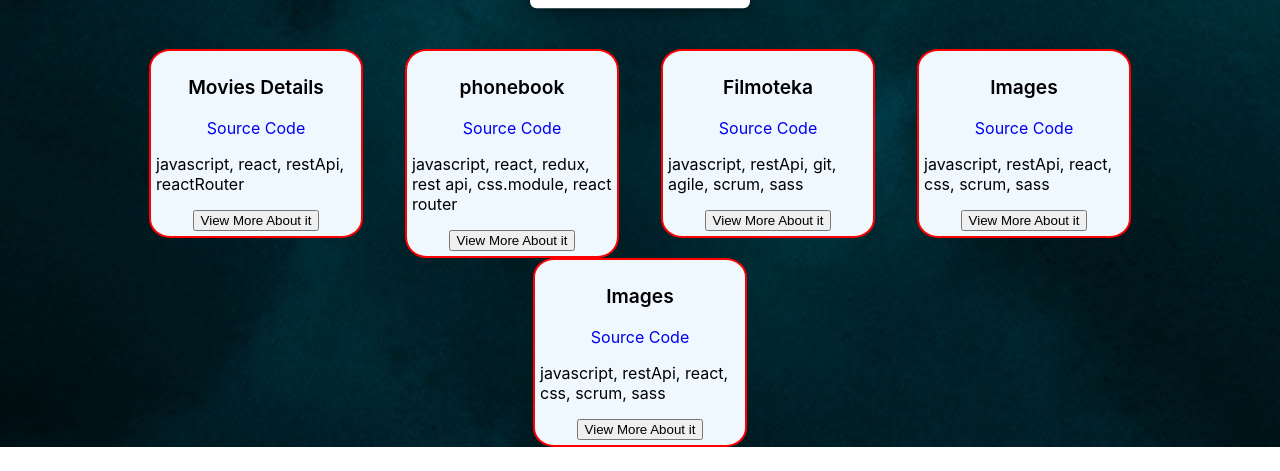
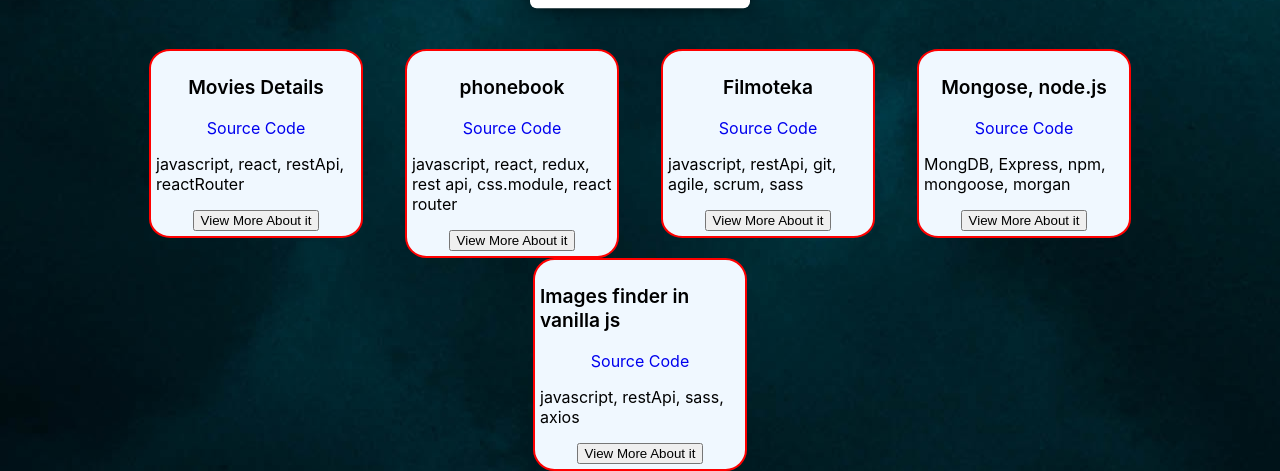
Before and after one commit to DominikBanaskiewicz/Filmweb, a React (Create React App) app: page /aboutMe in a window 1280 px wide. Shown: the part 1278-1749 px from the top of the page. Before the commit the page ends 1725 px from the top, so only its background shows below. Built offline with nearby package versions, Linux system fonts and the light colour scheme.

Commit message:
Small changes

```diff
--- a/src/components/Modal/Modal.module.css
+++ b/src/components/Modal/Modal.module.css
@@ -1,5 +1,5 @@
 .modal {
-  position: absolute;
+  position: fixed;
   inset: 0 0 0 0; /* inset sets all 4 values (top right bottom left) much like how we set padding, margin etc., */
   background-color: rgba(0, 0, 0, 0.6);
   display: flex;
--- a/src/data.jsx
+++ b/src/data.jsx
@@ -38,21 +38,19 @@ export const projectsDatas = [
   },
   {
     id: nanoid(),
-    name: 'Images',
-    url: 'https://github.com/DominikBanaskiewicz/goit-react-hw-04-images-1',
-    demo_url:
-      'https://dominikbanaskiewicz.github.io/goit-react-hw-04-images-1/',
-    technologies: ['javascript', 'restApi', 'react', 'css', 'scrum', 'sass'],
+    name: 'Mongose, node.js',
+    url: 'https://github.com/DominikBanaskiewicz/hw03-mongodb-1',
+    demo_url: 'https://github.com/DominikBanaskiewicz/hw03-mongodb-1',
+    technologies: ['MongDB', 'Express', 'npm', 'mongoose', 'morgan'],
     descriptin:
-      'Me and five other peoples write this site. Crating this site i have learned how to use git with others people, how to choose the best way and how to work with someone else code',
+      'One of the first project in Express, node.js. I learned how to connect to MongoDb threw mongosse, how to create rest Api',
   },
   {
     id: nanoid(),
-    name: 'Images',
-    url: 'https://github.com/DominikBanaskiewicz/goit-react-hw-04-images-1',
-    demo_url:
-      'https://dominikbanaskiewicz.github.io/goit-react-hw-04-images-1/',
-    technologies: ['javascript', 'restApi', 'react', 'css', 'scrum', 'sass'],
+    name: 'Images finder in vanilla js',
+    url: 'https://github.com/DominikBanaskiewicz/goit-js-hw-11',
+    demo_url: 'https://dominikbanaskiewicz.github.io/goit-js-hw-11/',
+    technologies: ['javascript', 'restApi', 'sass', 'axios'],
     descriptin:
       'Me and five other peoples write this site. Crating this site i have learned how to use git with others people, how to choose the best way and how to work with someone else code',
   },
```
